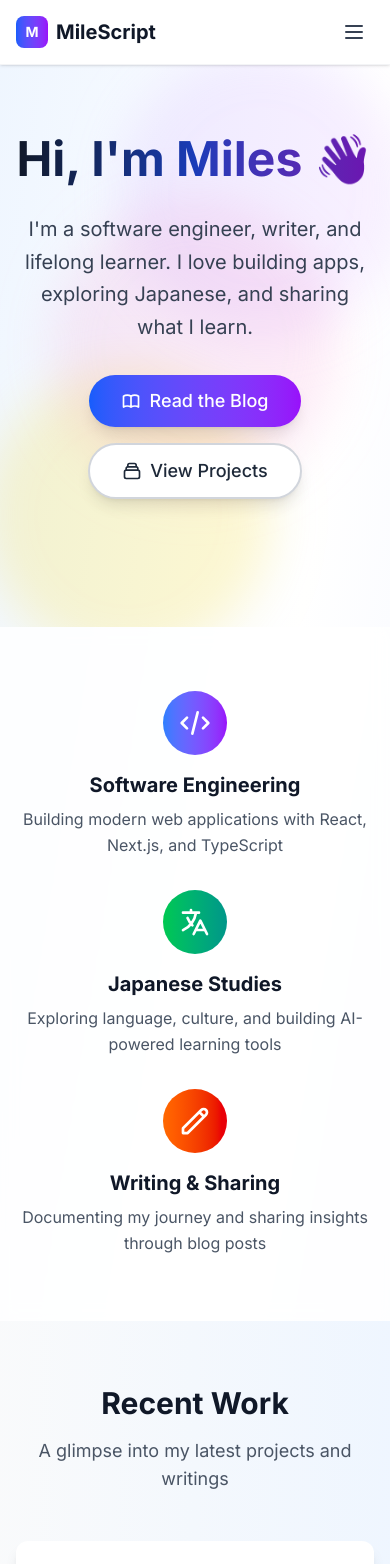
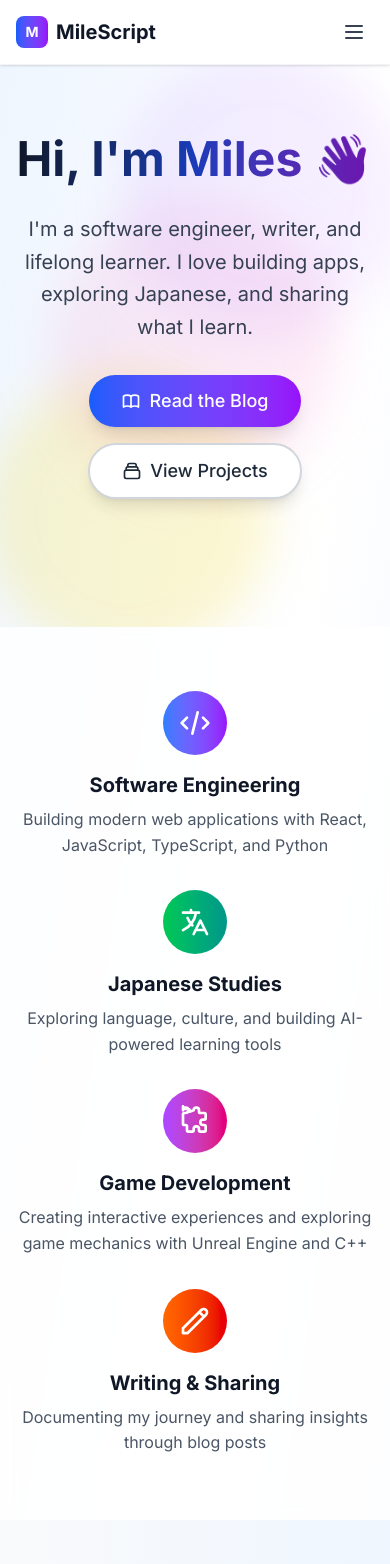
Before and after one commit to miles-hollifield/miles-portfolio-blog, a Next.js app: page / in a window 390 px wide. Shown: the top 1564 px of the page. Built offline with nearby package versions, Linux system fonts and the light colour scheme.

Commit message:
[Update] Rename footer title to "MileScript" and adjust feature grid layout for improved responsiveness; add Game Development section

```diff
--- a/src/app/layout.tsx
+++ b/src/app/layout.tsx
@@ -70,7 +70,7 @@ export default function RootLayout({ children }: { children: React.ReactNode })
                   <div className="w-8 h-8 bg-gradient-to-r from-blue-600 to-purple-600 rounded-lg flex items-center justify-center">
                     <span className="text-white font-bold text-sm">M</span>
                   </div>
-                  <span className="text-xl font-bold">Miles</span>
+                  <span className="text-xl font-bold">MileScript</span>
                 </div>
                 <p className="text-gray-400 mb-4 max-w-md">
                   {`Software engineer, writer, and lifelong learner passionate about building thoughtful software and exploring the intersection of technology and culture.`}
--- a/src/app/page.tsx
+++ b/src/app/page.tsx
@@ -57,7 +57,7 @@ export default function HomePage() {
       {/* Quick Stats/Features Section */}
       <section className="py-16 bg-white/80 backdrop-blur-sm">
         <div className="mx-auto max-w-6xl px-4 sm:px-6 lg:px-8">
-          <div className="grid grid-cols-1 md:grid-cols-3 gap-8">
+          <div className="grid grid-cols-1 md:grid-cols-2 lg:grid-cols-4 gap-8">
             {/* Software Engineering */}
             <div className="text-center group">
               <div className="inline-flex items-center justify-center w-16 h-16 bg-gradient-to-r from-blue-500 to-purple-600 rounded-full mb-4 group-hover:scale-110 transition-transform duration-300">
@@ -66,7 +66,7 @@ export default function HomePage() {
                 </svg>
               </div>
               <h3 className="text-xl font-bold text-gray-900 mb-2">Software Engineering</h3>
-              <p className="text-gray-600">Building modern web applications with React, Next.js, and TypeScript</p>
+              <p className="text-gray-600">Building modern web applications with React, JavaScript, TypeScript, and Python</p>
             </div>
 
             {/* Language Learning */}
@@ -78,6 +78,17 @@ export default function HomePage() {
               </div>
               <h3 className="text-xl font-bold text-gray-900 mb-2">Japanese Studies</h3>
               <p className="text-gray-600">Exploring language, culture, and building AI-powered learning tools</p>
+            </div>
+
+            {/* Game Development */}
+            <div className="text-center group">
+              <div className="inline-flex items-center justify-center w-16 h-16 bg-gradient-to-r from-purple-500 to-pink-600 rounded-full mb-4 group-hover:scale-110 transition-transform duration-300">
+                <svg className="w-8 h-8 text-white" fill="none" stroke="currentColor" viewBox="0 0 24 24">
+                  <path strokeLinecap="round" strokeLinejoin="round" strokeWidth={2} d="M11 4a2 2 0 114 0v1a1 1 0 001 1h3a1 1 0 011 1v3a1 1 0 01-1 1h-1a2 2 0 100 4h1a1 1 0 011 1v3a1 1 0 01-1 1h-3a1 1 0 01-1-1v-1a2 2 0 10-4 0v1a1 1 0 01-1 1H7a1 1 0 01-1-1v-3a1 1 0 00-1-1H4a1 1 0 01-1-1V7a1 1 0 011-1h1a2 2 0 100-4H4a1 1 0 01-1-1V4a1 1 0 011-1h3a1 1 0 011 1v1z" />
+                </svg>
+              </div>
+              <h3 className="text-xl font-bold text-gray-900 mb-2">Game Development</h3>
+              <p className="text-gray-600">Creating interactive experiences and exploring game mechanics with Unreal Engine and C++</p>
             </div>
 
             {/* Writing & Sharing */}
```
